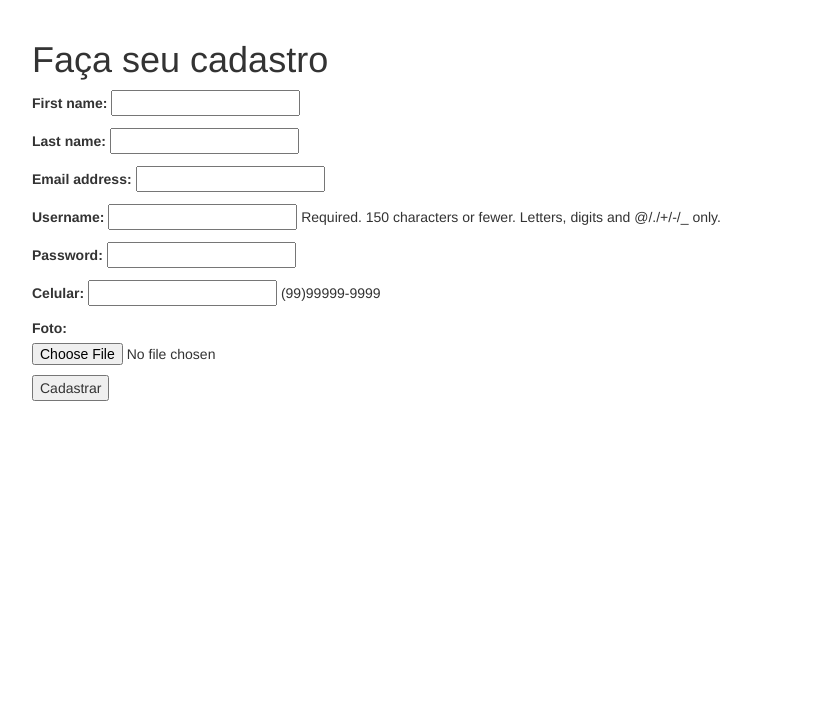
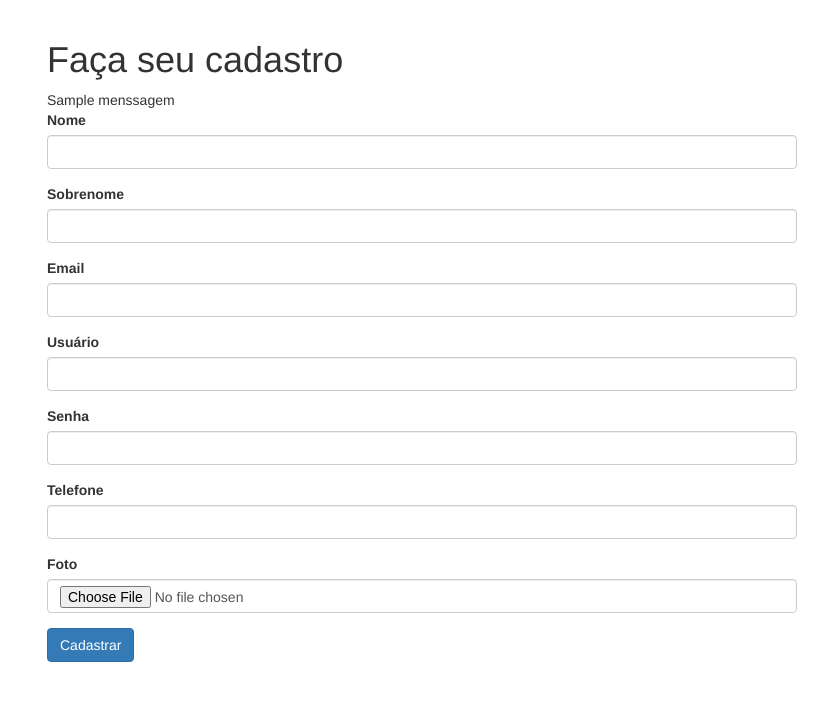
Before and after one commit to fandrefh/mutirao, a Django app: template mutirao/core/templates/core/cadastro_usuario.html in a window 1280 px wide. Shown: the part 52-753 px from the top of the page, without its empty margins (23-851 px from the left). Run offline with Django 3.2, Linux system fonts and the light colour scheme; the template is opened without the code that fills it: values that come from a table or form of the project are taken from there, most other values are stand-ins (such as "Sample title", 1, 10 or a date in 2020); parts of the project's set-up code (start-up, migrations or seed data) failed here and were passed over; some libraries are stand-ins or nearby versions.

Commit message:
Ajustes com bootstrap e login do usuário.

```diff
--- a/mutirao/core/forms.py
+++ b/mutirao/core/forms.py
@@ -4,6 +4,7 @@ from django.contrib.auth.models import User
 from .models import UserProfile
 
 class UserForm(forms.ModelForm):
+	#first_name = forms.CharField(widget=forms.TextInput(attrs={'class': 'form-control'}))
 	class Meta:
 		model = User
 		fields = ('first_name', 'last_name', 'email', 'username', 'password')
--- a/mutirao/core/templates/base.html
+++ b/mutirao/core/templates/base.html
@@ -32,7 +32,7 @@
         <li><a href="#">Como funciona</a></li>
         <li><a href="#">Contato</a></li>
         <li><a href="{% url 'core:cadastrousuario' %}">Cadastre-se</a></li>
-        <li><a href="#">Entrar</a></li>
+        <li><a href="{% url 'core:userlogin' %}">Entrar</a></li>
       </ul>
       <form class="navbar-form navbar-right" role="search">
         <div class="form-group">
--- a/mutirao/core/templates/core/cadastro_usuario.html
+++ b/mutirao/core/templates/core/cadastro_usuario.html
@@ -1,15 +1,48 @@
 {% extends "base.html" %}
+
+{% load widget_tweaks %}
 
 {% block titulo %}
 Cadastro de usuario | {{ block.super }}
 {% endblock titulo %}
 
 {% block row %}
-<h1>Faça seu cadastro</h1>
-<form action="" method="post" accept-charset="utf-8" enctype="multipart/data-form">
-{% csrf_token %}
-	{{ user_form.as_p }}
-	{{ profile_form.as_p }}
-	<input type="submit" name="" value="Cadastrar">
-</form>
+<div class="col-md-8">
+	<h1>Faça seu cadastro</h1>
+	{% if menssagem %}
+		{{ menssagem }}
+	{% endif %}
+	<form action="" method="post" accept-charset="utf-8" enctype="multipart/data-form">
+		{% csrf_token %}
+		<div class="form-group">
+			<label for="id_first_name">Nome</label>
+			{{ user_form.first_name|add_class:"form-control" }}
+		</div>
+		<div class="form-group">
+			<label for="id_last_name">Sobrenome</label>
+			{{ user_form.last_name|add_class:"form-control" }}
+		</div>
+		<div class="form-group">
+			<label for="id_email">Email</label>
+			{{ user_form.email|add_class:"form-control" }}
+		</div>
+		<div class="form-group">
+			<label for="id_username">Usuário</label>
+			{{ user_form.username|add_class:"form-control" }}
+		</div>
+		<div class="form-group">
+			<label for="id_password">Senha</label>
+			{{ user_form.password|add_class:"form-control"|attr:"type:password" }}
+		</div>
+		<div class="form-group">
+			<label for="id_telefone">Telefone</label>
+			{{ profile_form.telefone|add_class:"form-control" }}
+		</div>
+		<div class="form-group">
+			<label for="exampleInputFile">Foto</label>
+			{{ profile_form.foto|add_class:"form-control" }}
+		</div>
+		<button type="submit" class="btn btn-primary">Cadastrar</button>
+	</form>
+</div>
 {% endblock row %}
--- a/mutirao/core/templates/core/sucesso_usuario.html
+++ b/mutirao/core/templates/core/sucesso_usuario.html
@@ -5,5 +5,8 @@ Sucesso usuario | {{ block.super }}
 {% endblock titulo %}
 
 {% block row %}
-<h1>Usuario cadastrado com sucesso.</h1>
+<p>Usuario cadastrado com sucesso.</p>
+<p>
+	Agora voce esta pronto para criar suas campanhas.
+</p>
 {% endblock row %}
--- a/mutirao/core/urls.py
+++ b/mutirao/core/urls.py
@@ -1,9 +1,11 @@
 from django.conf.urls import url
 
-from mutirao.core.views import home, cadastro_usuario, sucesso_usuario
+from mutirao.core.views import home, cadastro_usuario, sucesso_usuario,\
+user_login
 
 urlpatterns = [
     url(r'^$', home, name='home'),
     url(r'^cadastro-usuario/$', cadastro_usuario, name='cadastrousuario'),
+    url(r'^login/$', user_login, name='userlogin'),
     url(r'^sucesso-usuario/$', sucesso_usuario, name='usuariosucesso'),
 ]
--- a/mutirao/settings.py
+++ b/mutirao/settings.py
@@ -37,6 +37,7 @@ INSTALLED_APPS = (
     'django.contrib.sessions',
     'django.contrib.messages',
     'django.contrib.staticfiles',
+    'widget_tweaks',
     'mutirao.core',
 )
 
```
Also changed, not shown: mutirao/core/templates/core/form_login.html (added, +25 -0 lines), mutirao/core/views.py (+19 -0 lines), db.sqlite3.
